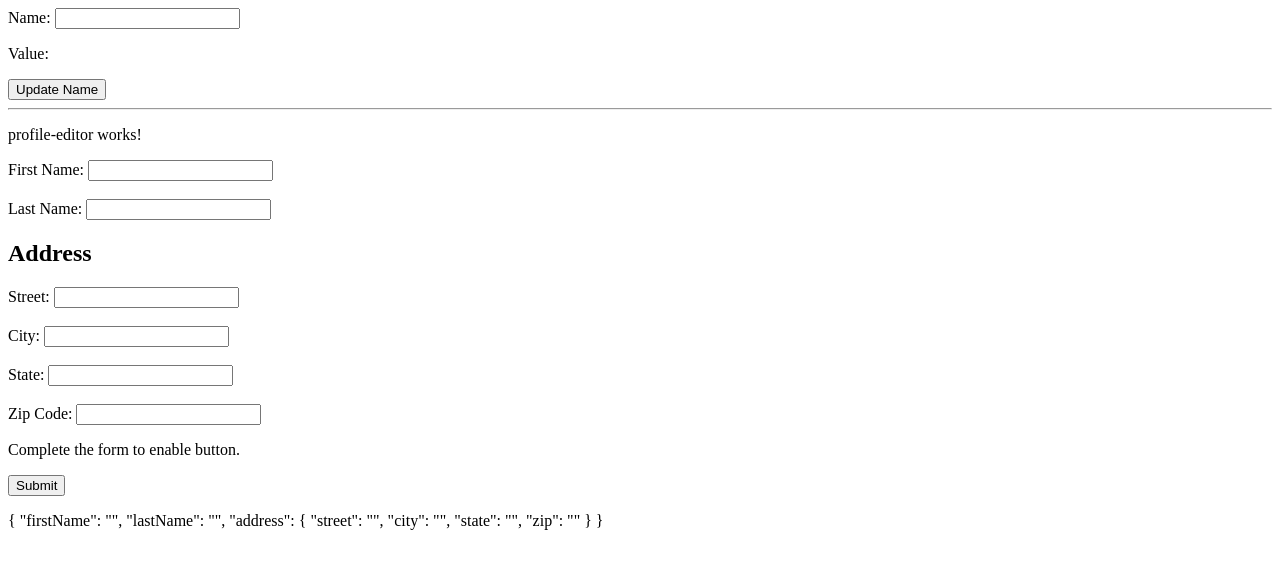
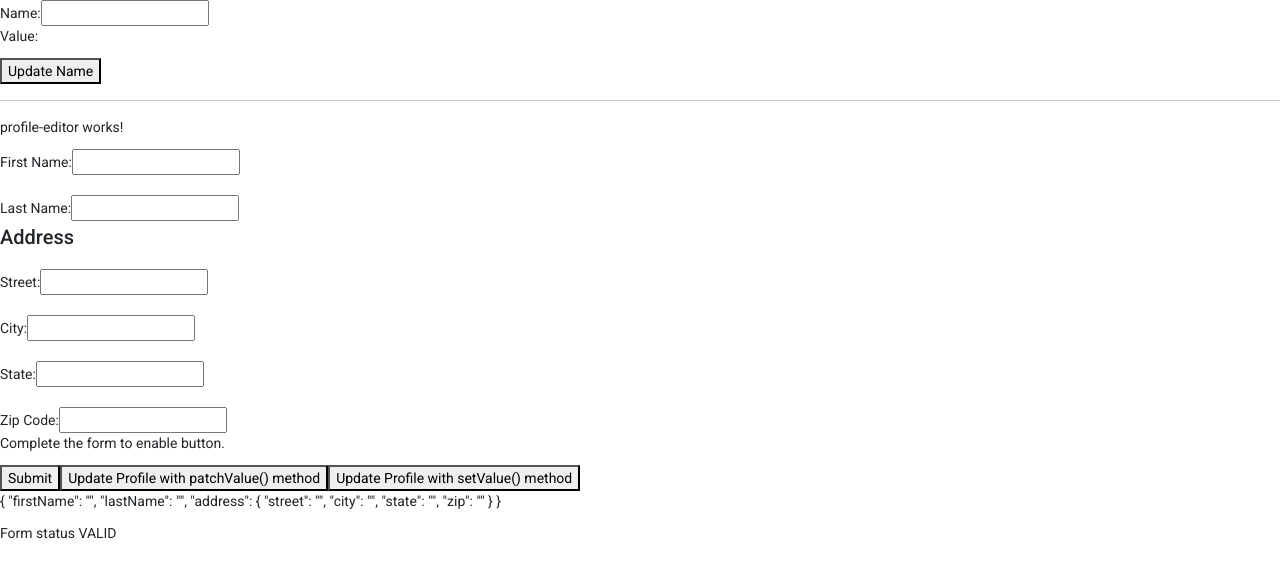
Before and after one commit to srbalakkl/Angular-Reactive-forms-from-angular.io, an Angular app: page / in a window 1280 px wide. Shown: the top 578 px of the page. Built offline with nearby package versions, Linux system fonts and the light colour scheme.

Commit message:
NEW: form Status

```diff
--- a/angular.json
+++ b/angular.json
@@ -27,6 +27,7 @@
               "src/assets"
             ],
             "styles": [
+              "./node_modules/@angular/material/prebuilt-themes/pink-bluegrey.css",
               "src/styles.css"
             ],
             "scripts": []
@@ -94,6 +95,7 @@
               "src/assets"
             ],
             "styles": [
+              "./node_modules/@angular/material/prebuilt-themes/pink-bluegrey.css",
               "src/styles.css"
             ],
             "scripts": []
--- a/package.json
+++ b/package.json
@@ -11,10 +11,12 @@
   "private": true,
   "dependencies": {
     "@angular/animations": "~13.2.0",
+    "@angular/cdk": "^13.2.2",
     "@angular/common": "~13.2.0",
     "@angular/compiler": "~13.2.0",
     "@angular/core": "~13.2.0",
     "@angular/forms": "~13.2.0",
+    "@angular/material": "^13.2.2",
     "@angular/platform-browser": "~13.2.0",
     "@angular/platform-browser-dynamic": "~13.2.0",
     "@angular/router": "~13.2.0",
--- a/src/app/app.module.ts
+++ b/src/app/app.module.ts
@@ -6,6 +6,7 @@ import { AppComponent } from './app.component';
 import {ReactiveFormsModule} from "@angular/forms";
 import { NameEditorComponent } from './name-editor/name-editor.component';
 import { ProfileEditorComponent } from './profile-editor/profile-editor.component';
+import { BrowserAnimationsModule } from '@angular/platform-browser/animations';
 
 @NgModule({
   declarations: [
@@ -16,7 +17,8 @@ import { ProfileEditorComponent } from './profile-editor/profile-editor.componen
     imports: [
         BrowserModule,
         AppRoutingModule,
-        ReactiveFormsModule
+        ReactiveFormsModule,
+        BrowserAnimationsModule
     ],
   providers: [],
   bootstrap: [AppComponent]
--- a/src/app/name-editor/name-editor.component.ts
+++ b/src/app/name-editor/name-editor.component.ts
@@ -16,7 +16,7 @@ export class NameEditorComponent implements OnInit {
   name = new FormControl('');
 
   updateName() {
-    // this.name.setValue('bala')
-    this.name.patchValue('bala')
+    this.name.setValue('bala')
+    // this.name.patchValue('bala')
   }
 }
--- a/src/app/profile-editor/profile-editor.component.html
+++ b/src/app/profile-editor/profile-editor.component.html
@@ -8,7 +8,7 @@
   <label for="last-name">Last Name: </label>
   <input id="last-name" type="text" formControlName="lastName">
 
-  <div formGroupName="address">
+  <div formGroupName="address" class="form-group" >
     <h2>Address</h2>
 
     <label for="street">Street: </label>
@@ -29,7 +29,10 @@
 
   <p>Complete the form to enable button.</p>
   <button type="submit" [disabled]="!profileForm.valid">Submit</button>
+  <button type="button" (click)="updateProfile()" [disabled]="!profileForm.valid">Update Profile with patchValue() method</button>
+  <button type="button" (click)="updateProfileSet()" [disabled]="!profileForm.valid">Update Profile with setValue() method</button>
 
   <p>{{profileForm.value | json}}</p>
+  <p>Form status {{profileForm.status}}</p>
 
 </form>
--- a/src/app/profile-editor/profile-editor.component.ts
+++ b/src/app/profile-editor/profile-editor.component.ts
@@ -1,5 +1,5 @@
 import {Component, OnInit} from '@angular/core';
-import {FormControl, FormGroup, Validators} from "@angular/forms";
+import {FormBuilder, FormControl, FormGroup, Validators} from "@angular/forms";
 
 @Component({
   selector: 'app-profile-editor',
@@ -8,25 +8,44 @@ import {FormControl, FormGroup, Validators} from "@angular/forms";
 })
 export class ProfileEditorComponent implements OnInit {
 
-  constructor() {
-  }
-
   ngOnInit(): void {
   }
 
-  profileForm = new FormGroup({
-    firstName: new FormControl(''),
-    lastName: new FormControl(''),
-    address: new FormGroup({
-      street: new FormControl(''),
-      city: new FormControl(''),
-      state: new FormControl(''),
-      zip: new FormControl('')
-    })
+  profileForm = this.fb.group({
+    firstName: [''],
+    lastName: [''],
+    address: this.fb.group({
+      street: [''],
+      city: [''],
+      state: [''],
+      zip: ['']
+    }),
   });
+
+  constructor(private fb: FormBuilder) {
+  }
 
   onSubmit() {
     console.warn(this.profileForm.value)
   }
 
+  updateProfile() {
+    this.profileForm.patchValue({
+      firstName: 'Nancy',
+      address: {
+        street: '123 Drew Street'
+      }
+    });
+  }
+
+
+  updateProfileSet() {
+    //todo: Note: the setValue() "catches the nesting error" in forms while "patchValue() fails" silently on these error
+    this.profileForm.setValue({
+      firstName: 'setValue',
+      address: {
+        street: '123 Drew Street SET'
+      }
+    });
+  }
 }
--- a/src/index.html
+++ b/src/index.html
@@ -6,8 +6,18 @@
   <base href="/">
   <meta name="viewport" content="width=device-width, initial-scale=1">
   <link rel="icon" type="image/x-icon" href="favicon.ico">
+  <link rel="preconnect" href="https://fonts.gstatic.com">
+  <link href="https://fonts.googleapis.com/css2?family=Roboto:wght@300;400;500&display=swap" rel="stylesheet">
+  <link href="https://fonts.googleapis.com/icon?family=Material+Icons" rel="stylesheet">
+<!--  Bootstrap-->
+  <link href="https://cdn.jsdelivr.net/npm/bootstrap@5.1.3/dist/css/bootstrap.min.css" rel="stylesheet" integrity="sha384-1BmE4kWBq78iYhFldvKuhfTAU6auU8tT94WrHftjDbrCEXSU1oBoqyl2QvZ6jIW3" crossorigin="anonymous">
+<!--  -->
+
 </head>
-<body>
+<body class="mat-typography">
   <app-root></app-root>
+<!--  Bootstrap-->
+  <script src="https://cdn.jsdelivr.net/npm/bootstrap@5.1.3/dist/js/bootstrap.bundle.min.js" integrity="sha384-ka7Sk0Gln4gmtz2MlQnikT1wXgYsOg+OMhuP+IlRH9sENBO0LRn5q+8nbTov4+1p" crossorigin="anonymous"></script>
+<!--End of Bootstrap-->
 </body>
 </html>
--- a/src/styles.css
+++ b/src/styles.css
@@ -1 +1,4 @@
 /* You can add global styles to this file, and also import other style files */
+
+html, body { height: 100%; }
+body { margin: 0; font-family: Roboto, "Helvetica Neue", sans-serif; }
```
Also changed, not shown: 1 other file (tests, documents, lock files or other folders).
